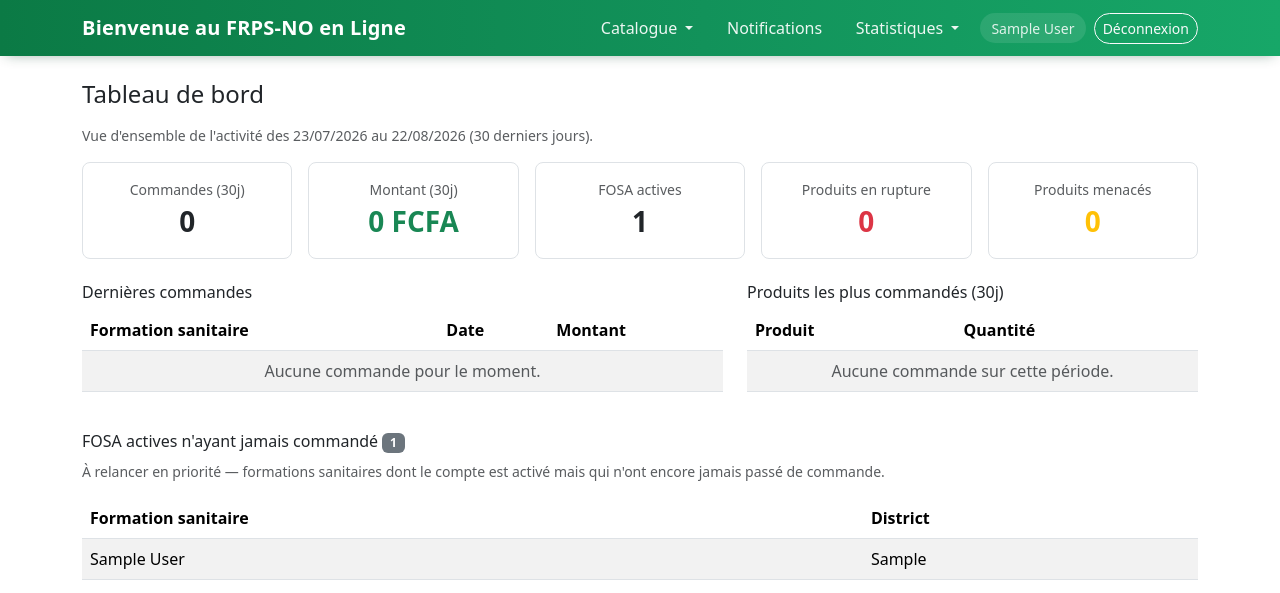
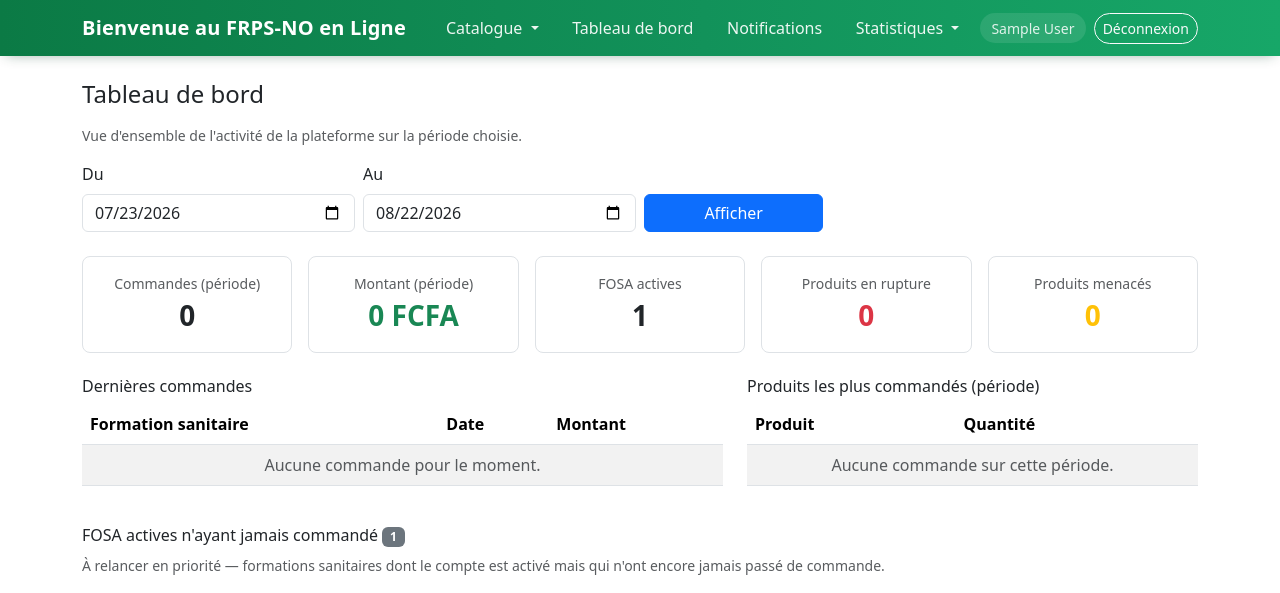
Before and after one commit to mohamadou6/frps-commande, a Django app: page /statistiques/ in a window 1280 px wide. Shown: the top 593 px of the page. Run offline with Django 5.2, Linux system fonts and the light colour scheme; a user stored in the database is signed in; tables that the repository leaves empty hold one stand-in row (values such as "Sample post"); data that the repository does not hold is empty.

Commit message:
Tableau de bord : menu principal, periode personnalisable, page par defaut
- "Tableau de bord" sort du sous-menu Statistiques et devient un lien de
  premier niveau dans la navbar (visible pour tout personnel non-FOSA)
- Remplace la periode fixe "30 derniers jours" par un selecteur Du/Au
  (comme les autres pages statistiques), reutilise _periode_depuis_requete
- Devient la page d'atterrissage par defaut pour tout compte non-FOSA :
  redirection apres connexion et lien du logo navbar pointent maintenant
  vers statistiques:index (au lieu de notifications:liste)

```diff
--- a/accounts/views.py
+++ b/accounts/views.py
@@ -7,7 +7,8 @@ from django.views.decorators.cache import never_cache
 @method_decorator(never_cache, name="dispatch")
 class LoginView(auth_views.LoginView):
     """Redirige après connexion selon le rôle : catalogue pour les formations
-    sanitaires, notifications pour tout le reste du personnel FRPS (admin inclus).
+    sanitaires, tableau de bord (statistiques) pour tout le reste du personnel FRPS
+    (admin inclus).
 
     never_cache empêche le navigateur (surtout mobile) de resservir une page de
     connexion mise en cache avec un jeton CSRF périmé — cause du 403 "CSRF
@@ -17,4 +18,4 @@ class LoginView(auth_views.LoginView):
     def get_success_url(self):
         if self.request.user.is_formation_sanitaire:
             return reverse_lazy("catalogue:liste")
-        return reverse_lazy("notifications:liste")
+        return reverse_lazy("statistiques:index")
--- a/statistiques/views.py
+++ b/statistiques/views.py
@@ -38,13 +38,12 @@ def _reponse_xlsx(nom_fichier, entetes, lignes):
 
 @personnel_frps_required
 def index(request):
-    aujourd_hui = date.today()
-    debut_periode = aujourd_hui - timedelta(days=30)
+    debut, fin = _periode_depuis_requete(request)
 
     commandes_periode = Commande.objects.filter(
         statut__in=COMMANDES_EFFECTIVES,
-        date_confirmation__date__gte=debut_periode,
-        date_confirmation__date__lte=aujourd_hui,
+        date_confirmation__date__gte=debut,
+        date_confirmation__date__lte=fin,
     )
     nb_commandes_periode = commandes_periode.count()
     montant_periode = commandes_periode.aggregate(total=Sum("montant_total"))["total"] or 0
@@ -55,8 +54,8 @@ def index(request):
         LigneCommande.objects.filter(
             produit__in=produits_catalogue.filter(stock_disponible__gt=0),
             commande__statut__in=COMMANDES_EFFECTIVES,
-            commande__date_confirmation__date__gte=debut_periode,
-            commande__date_confirmation__date__lte=aujourd_hui,
+            commande__date_confirmation__date__gte=debut,
+            commande__date_confirmation__date__lte=fin,
         )
         .values("produit_id", "produit__stock_disponible")
         .annotate(quantite=Sum("quantite"))
@@ -70,16 +69,14 @@ def index(request):
     nb_fosa_sans_commande = fosa_sans_commande.count()
 
     dernieres_commandes = (
-        Commande.objects.filter(statut__in=COMMANDES_EFFECTIVES)
-        .select_related("formation_sanitaire")
-        .order_by("-date_confirmation")[:10]
+        commandes_periode.select_related("formation_sanitaire").order_by("-date_confirmation")[:10]
     )
 
     top_produits_periode = (
         LigneCommande.objects.filter(
             commande__statut__in=COMMANDES_EFFECTIVES,
-            commande__date_confirmation__date__gte=debut_periode,
-            commande__date_confirmation__date__lte=aujourd_hui,
+            commande__date_confirmation__date__gte=debut,
+            commande__date_confirmation__date__lte=fin,
         )
         .values("produit__nom")
         .annotate(quantite=Sum("quantite"))
@@ -90,8 +87,8 @@ def index(request):
         request,
         "statistiques/index.html",
         {
-            "debut_periode": debut_periode,
-            "aujourd_hui": aujourd_hui,
+            "debut": debut,
+            "fin": fin,
             "nb_commandes_periode": nb_commandes_periode,
             "montant_periode": montant_periode,
             "nb_rupture": nb_rupture,
--- a/templates/base.html
+++ b/templates/base.html
@@ -65,7 +65,7 @@
 {% if user.is_authenticated %}
 <nav class="navbar navbar-expand-lg navbar-dark app-navbar mb-4">
     <div class="container">
-        <a class="navbar-brand text-white" href="{% if not user.is_formation_sanitaire %}{% url 'notifications:liste' %}{% else %}{% url 'catalogue:liste' %}{% endif %}">Bienvenue au FRPS-NO en Ligne</a>
+        <a class="navbar-brand text-white" href="{% if not user.is_formation_sanitaire %}{% url 'statistiques:index' %}{% else %}{% url 'catalogue:liste' %}{% endif %}">Bienvenue au FRPS-NO en Ligne</a>
         <button class="navbar-toggler" type="button" data-bs-toggle="collapse" data-bs-target="#navPrincipale" aria-controls="navPrincipale" aria-expanded="false" aria-label="Ouvrir le menu">
             <span class="navbar-toggler-icon"></span>
         </button>
@@ -89,6 +89,7 @@
                 <a class="nav-link" href="{% url 'commandes:historique' %}">Mes commandes</a>
                 {% endif %}
                 {% if not user.is_formation_sanitaire %}
+                <a class="nav-link" href="{% url 'statistiques:index' %}">Tableau de bord</a>
                 <a class="nav-link" href="{% url 'notifications:liste' %}">
                     Notifications
                     {% if notifications_non_lues_count %}<span class="badge bg-danger">{{ notifications_non_lues_count }}</span>{% endif %}
@@ -98,8 +99,6 @@
                         Statistiques
                     </a>
                     <ul class="dropdown-menu">
-                        <li><a class="dropdown-item" href="{% url 'statistiques:index' %}">Tableau de bord</a></li>
-                        <li><hr class="dropdown-divider"></li>
                         <li><a class="dropdown-item" href="{% url 'statistiques:par_produit' %}">Par produit</a></li>
                         <li><a class="dropdown-item" href="{% url 'statistiques:par_district' %}">Par district</a></li>
                         <li><a class="dropdown-item" href="{% url 'statistiques:par_fosa' %}">Par formation sanitaire</a></li>
--- a/templates/statistiques/index.html
+++ b/templates/statistiques/index.html
@@ -3,18 +3,32 @@
 {% block title %}Tableau de bord - Commande FRPS{% endblock %}
 {% block content %}
 <h1 class="h4 mb-3">Tableau de bord</h1>
-<p class="text-muted small">Vue d'ensemble de l'activité des {{ debut_periode|date:"d/m/Y" }} au {{ aujourd_hui|date:"d/m/Y" }} (30 derniers jours).</p>
+<p class="text-muted small">Vue d'ensemble de l'activité de la plateforme sur la période choisie.</p>
+
+<form method="get" class="row g-2 align-items-end mb-4">
+    <div class="col-6 col-md-3">
+        <label class="form-label">Du</label>
+        <input type="date" name="debut" value="{{ debut }}" class="form-control">
+    </div>
+    <div class="col-6 col-md-3">
+        <label class="form-label">Au</label>
+        <input type="date" name="fin" value="{{ fin }}" class="form-control">
+    </div>
+    <div class="col-12 col-md-2">
+        <button type="submit" class="btn btn-primary w-100">Afficher</button>
+    </div>
+</form>
 
 <div class="row row-cols-2 row-cols-md-3 row-cols-lg-5 g-3 mb-4">
     <div class="col">
         <div class="border rounded-3 p-3 text-center">
-            <div class="text-muted small">Commandes (30j)</div>
+            <div class="text-muted small">Commandes (période)</div>
             <div class="fs-3 fw-bold">{{ nb_commandes_periode }}</div>
         </div>
     </div>
     <div class="col">
         <div class="border rounded-3 p-3 text-center">
-            <div class="text-muted small">Montant (30j)</div>
+            <div class="text-muted small">Montant (période)</div>
             <div class="fs-3 fw-bold text-success">{{ montant_periode|floatformat:0|intcomma }} FCFA</div>
         </div>
     </div>
@@ -59,7 +73,7 @@
         </div>
     </div>
     <div class="col-12 col-lg-5">
-        <h2 class="h6">Produits les plus commandés (30j)</h2>
+        <h2 class="h6">Produits les plus commandés (période)</h2>
         <div class="table-responsive">
         <table class="table table-striped">
             <thead><tr><th>Produit</th><th>Quantité</th></tr></thead>
```
